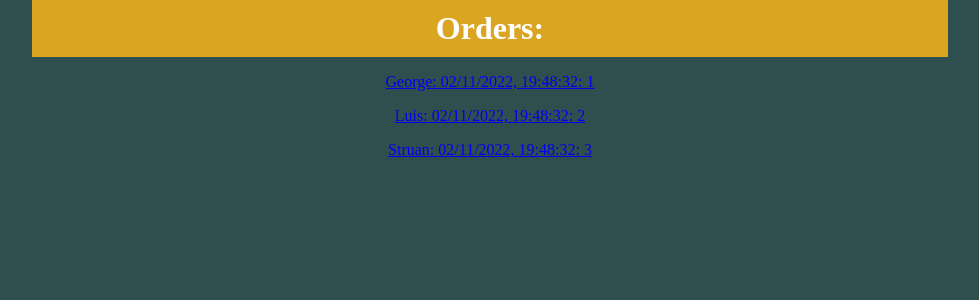
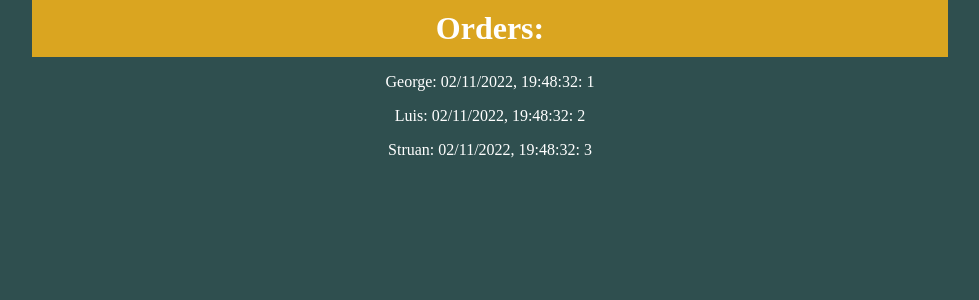
Before and after one commit to luisty94/wk3d3hw_css, a Flask app: page /orders in a window 1280 px wide. Shown: the top 300 px of the page, without its empty margins (150-1129 px from the left). Run offline with Flask 2, Linux system fonts and the light colour scheme.

Commit message:
second commit

```diff
--- a/static/style.css
+++ b/static/style.css
@@ -5,7 +5,10 @@ body {
     text-align: center;
 }
 
-
+body > div > p > a {
+    color: white;
+    text-decoration: none;
+}
 
 body > h1 {
     background-color: goldenrod;
```
